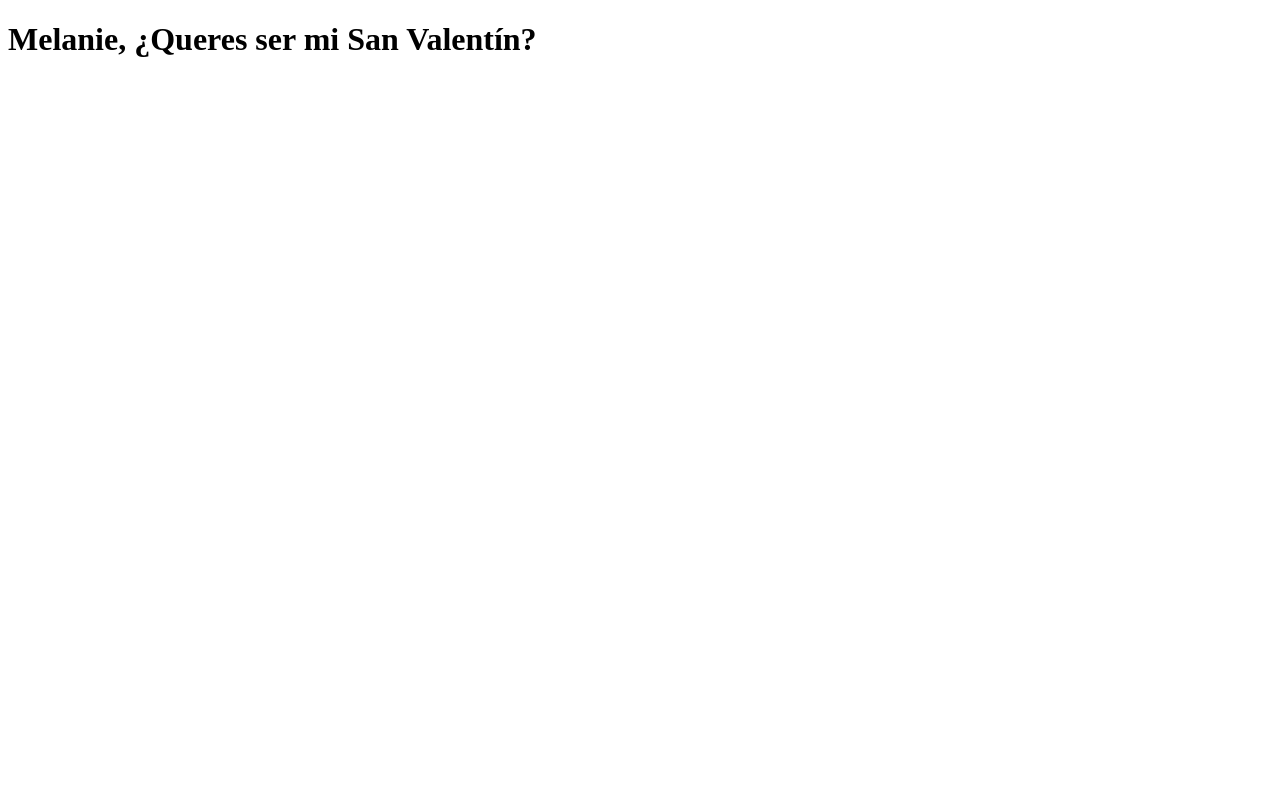
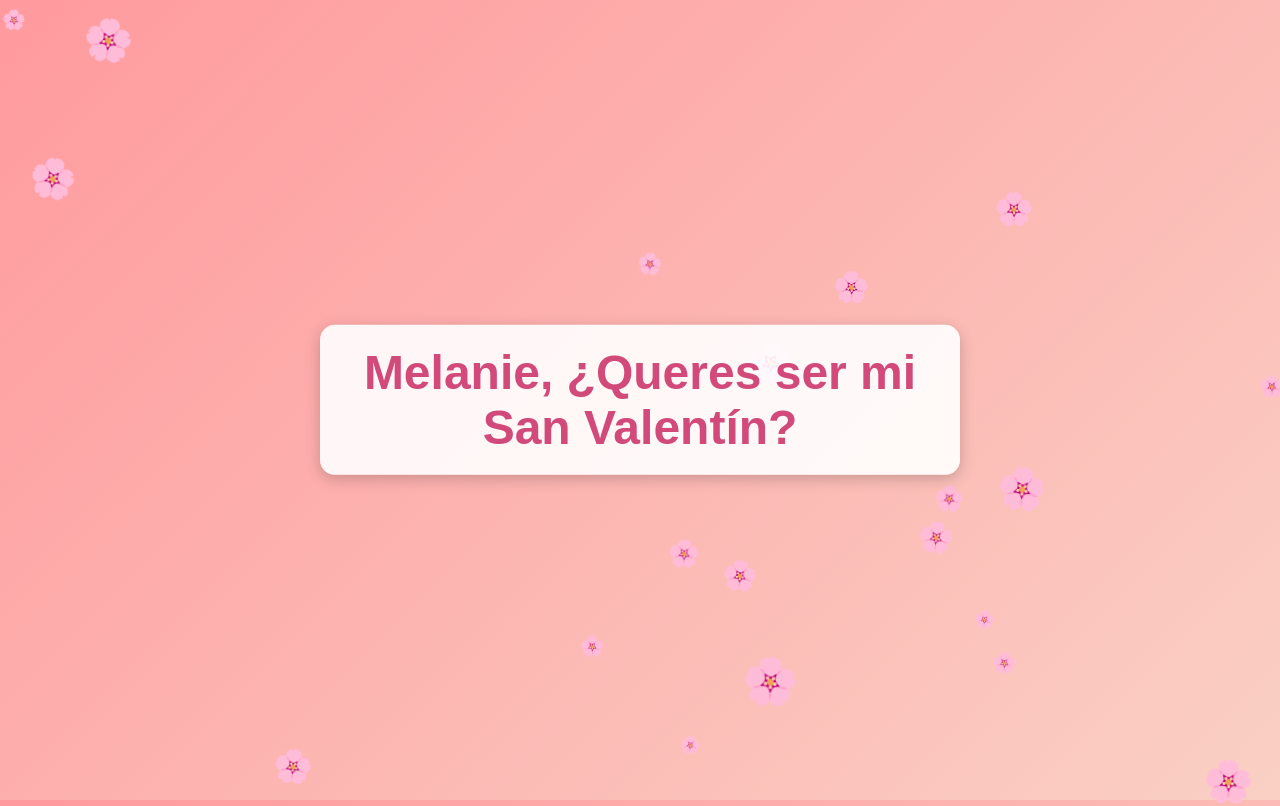
Before and after one commit to roquitooo/roquitooo.github.io, a plain HTML site: page index.html in a window 1280 px wide. Drawn offline with Linux system fonts and the light colour scheme.

Commit message:
index.html

```diff
--- a/index.html
+++ b/index.html
@@ -4,12 +4,71 @@
     <meta charset="UTF-8">
     <meta name="viewport" content="width=device-width, initial-scale=1.0">
     <title>Melanie, ¿Queres ser mi San Valentín?</title>
-    <link rel="stylesheet" href="styles.css">
+    <style>
+        body, html {
+            margin: 0;
+            padding: 0;
+            height: 100%;
+            overflow: hidden;
+            font-family: 'Arial', sans-serif;
+            background: linear-gradient(135deg, #ff9a9e, #fad0c4);
+        }
+        .container {
+            position: absolute;
+            top: 50%;
+            left: 50%;
+            transform: translate(-50%, -50%);
+            text-align: center;
+            z-index: 2;
+        }
+        h1 {
+            font-size: 3rem;
+            color: #d14a7a;
+            background: rgba(255, 255, 255, 0.9);
+            padding: 20px 40px;
+            border-radius: 15px;
+            box-shadow: 0 4px 15px rgba(0, 0, 0, 0.2);
+        }
+        @keyframes moveFlowers {
+            0% { transform: translateY(0) rotate(0deg); }
+            50% { transform: translateY(-20px) rotate(10deg); }
+            100% { transform: translateY(0) rotate(0deg); }
+        }
+        @keyframes float {
+            0% { transform: translateY(0); }
+            50% { transform: translateY(-10px); }
+            100% { transform: translateY(0); }
+        }
+        @keyframes spin {
+            0% { transform: rotate(0deg); }
+            100% { transform: rotate(360deg); }
+        }
+        .flower {
+            position: absolute;
+            font-size: 2rem;
+            color: #ff7eb9;
+            animation: moveFlowers 5s infinite ease-in-out;
+            z-index: 1;
+        }
+    </style>
 </head>
 <body>
     <div class="container">
         <h1>Melanie, ¿Queres ser mi San Valentín?</h1>
     </div>
-    <script src="script.js"></script>
+    <script>
+        const numFlowers = 20;
+        const container = document.body;
+        for (let i = 0; i < numFlowers; i++) {
+            const flower = document.createElement('div');
+            flower.innerHTML = '🌸';
+            flower.classList.add('flower');
+            flower.style.top = `${Math.random() * 100}%`;
+            flower.style.left = `${Math.random() * 100}%`;
+            flower.style.fontSize = `${Math.random() * 2 + 1}rem`;
+            flower.style.animationDuration = `${Math.random() * 5 + 3}s`;
+            container.appendChild(flower);
+        }
+    </script>
 </body>
 </html>
```
